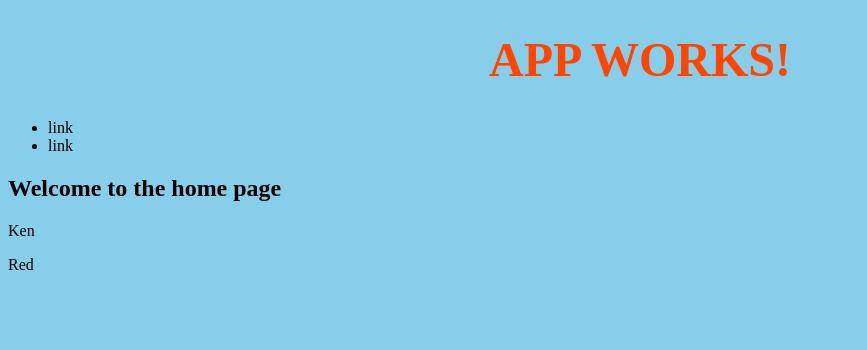
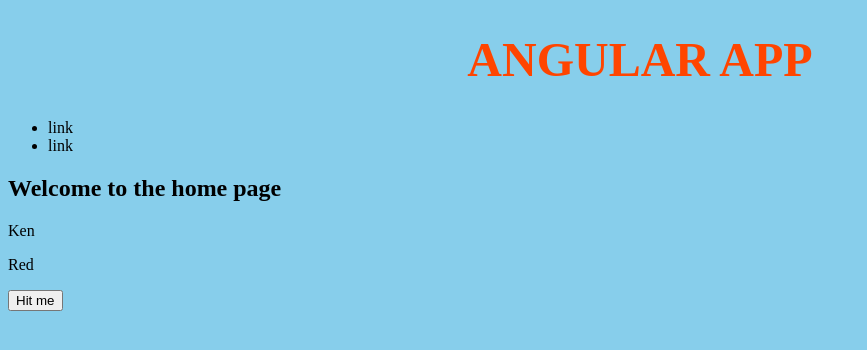
Before and after one commit to Alan114/ninja-directory, an Angular app: page / in a window 1280 px wide. Shown: the top 350 px of the page, without its empty margins (0-867 px from the left). Built offline with nearby package versions, Linux system fonts and the light colour scheme.

Commit message:
Custom Event Binding using the @Output and passing data from child to parent

```diff
--- a/src/app/app.component.html
+++ b/src/app/app.component.html
@@ -8,5 +8,5 @@
   </ul>
 </nav>
 <section id="main">
-  <app-home [ninja]="ninja"></app-home>
+  <app-home [ninja]="ninja" (onYell)="yell($event)"></app-home>
 </section>
--- a/src/app/app.component.ts
+++ b/src/app/app.component.ts
@@ -6,11 +6,16 @@
   styleUrls: ['./app.component.css'],
 })
 export class AppComponent {
-  title = 'App works!';
+  title = 'Angular App';
   name = 'Ninja';
 
   ninja = {
     name: 'Ken',
     belt: 'Red',
   };
+
+  yell(event: any) {
+    alert('I am yelling!');
+    console.log(event);
+  }
 }
--- a/src/app/home/home.component.html
+++ b/src/app/home/home.component.html
@@ -2,3 +2,4 @@
 
 <p>{{ ninja.name }}</p>
 <p>{{ ninja.belt }}</p>
+<button (click)="fireYellEvent($event)">Hit me</button>
--- a/src/app/home/home.component.ts
+++ b/src/app/home/home.component.ts
@@ -1,4 +1,4 @@
-import { Component, OnInit, Input } from '@angular/core';
+import { Component, OnInit, Input, Output, EventEmitter } from '@angular/core';
 
 @Component({
   selector: 'app-home',
@@ -9,6 +9,11 @@
   homeTitle = 'Welcome to the home page';
 
   @Input() ninja: any;
+  @Output() onYell = new EventEmitter();
+
+  fireYellEvent(e: any) {
+    this.onYell.emit(e);
+  }
 
   constructor() {}
 
```
